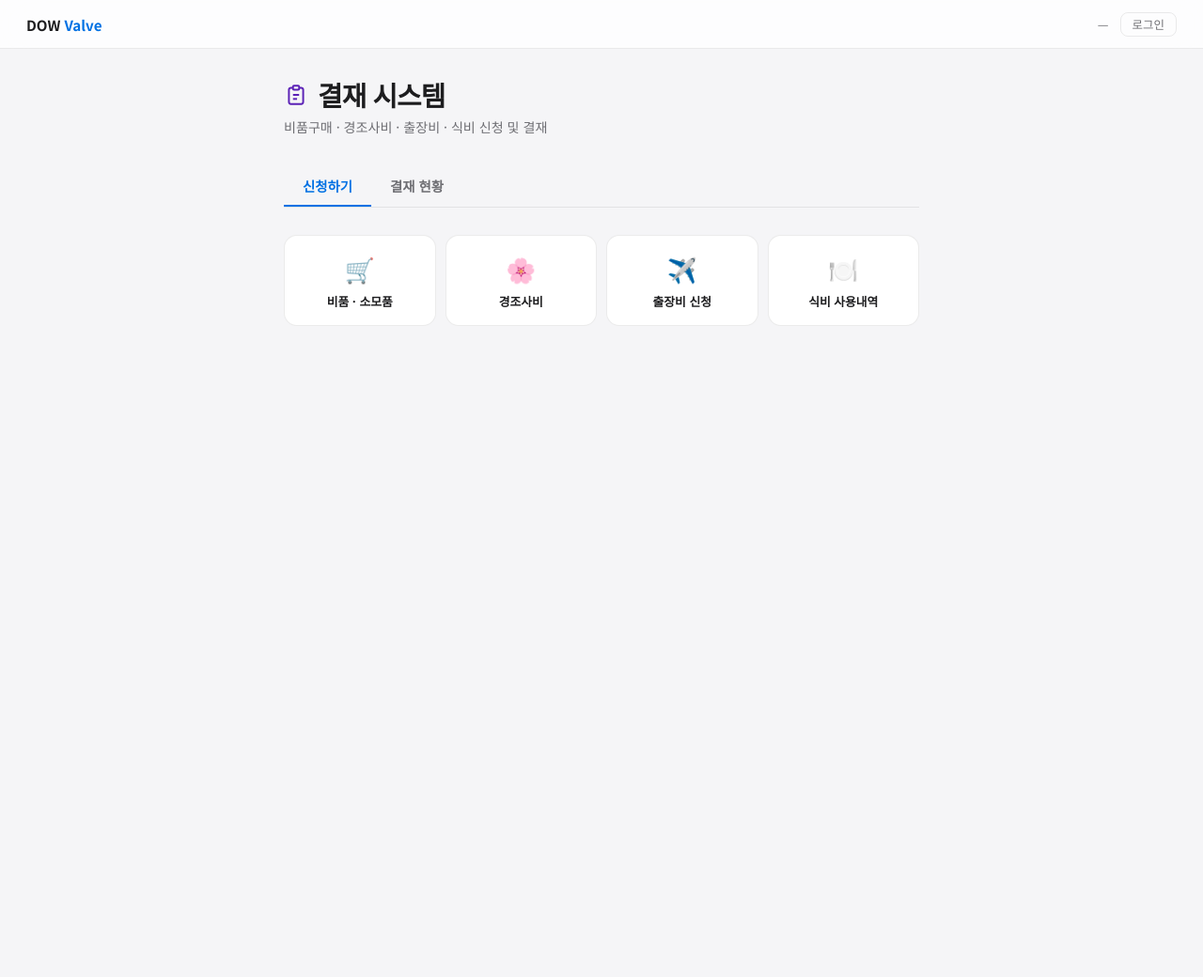
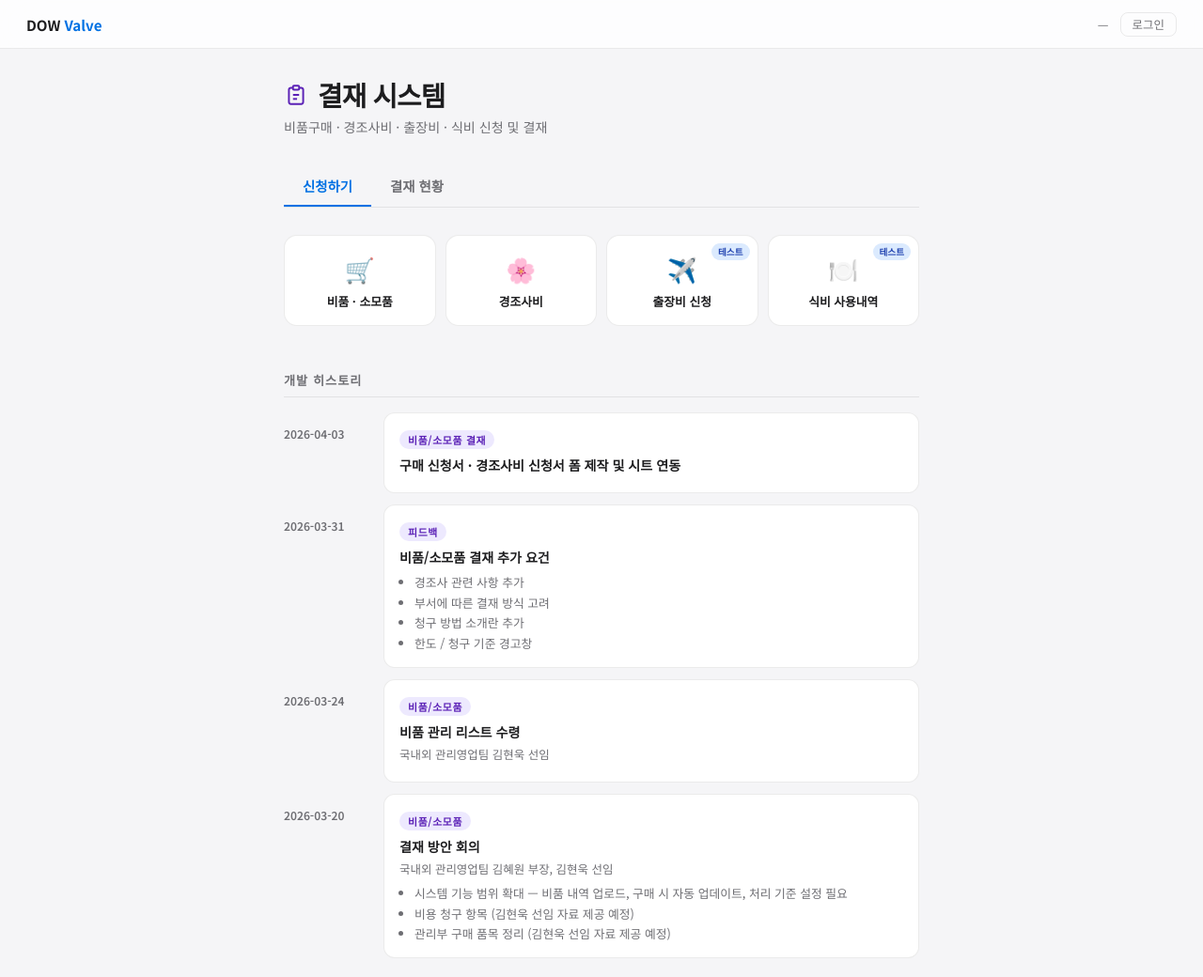
Before and after one commit to learnbook1103-design/dow_manage, a website: page approval.html in a window 1280 px wide. Shown: the whole page at 94% size. Before the commit the page ends 800 px from the top, so only its background shows below. Drawn offline with nearby package versions, Linux system fonts and the light colour scheme.

Commit message:
feat: add timeline component for development history and update type card UI with test badges

```diff
--- a/approval.html
+++ b/approval.html
@@ -273,6 +273,41 @@
         }
         .toast.show { opacity: 1; transform: translateX(-50%) translateY(0); }
 
+        /* TIMELINE */
+        .timeline { display: flex; flex-direction: column; gap: 12px; }
+        .tl-item { display: grid; grid-template-columns: 90px 1fr; gap: 16px; align-items: start; }
+        .tl-date { font-size: 0.75rem; font-weight: 600; color: var(--text-sub); padding-top: 14px; white-space: nowrap; }
+        .tl-card {
+            background: var(--surface);
+            border: 1px solid var(--border);
+            border-radius: 12px;
+            padding: 14px 16px;
+        }
+        .tl-tag {
+            display: inline-block;
+            font-size: 0.68rem;
+            font-weight: 700;
+            letter-spacing: 0.06em;
+            color: #5b21b6;
+            background: #ede9fe;
+            border-radius: 20px;
+            padding: 2px 9px;
+            margin-bottom: 7px;
+        }
+        .tl-title { font-size: 0.88rem; font-weight: 700; margin-bottom: 5px; }
+        .tl-meta { font-size: 0.78rem; color: var(--text-sub); margin-bottom: 6px; }
+        .tl-list {
+            margin: 6px 0 0 16px;
+            padding: 0;
+            font-size: 0.8rem;
+            color: var(--text-sub);
+            line-height: 1.7;
+        }
+        @media (max-width: 480px) {
+            .tl-item { grid-template-columns: 1fr; gap: 4px; }
+            .tl-date { padding-top: 0; }
+        }
+
         /* LOGIN MODAL */
         .login-modal-backdrop {
             display: none;
@@ -363,11 +398,13 @@
                     <div class="type-card-icon">🌸</div>
                     <div class="type-card-label">경조사비</div>
                 </div>
-                <div class="type-card" onclick="selectType('출장비', this)">
+                <div class="type-card" onclick="selectType('출장비', this)" style="position:relative;">
+                    <span style="position:absolute;top:8px;right:8px;font-size:0.6rem;font-weight:700;background:#dbeafe;color:#1e40af;padding:2px 7px;border-radius:10px;">테스트</span>
                     <div class="type-card-icon">✈️</div>
                     <div class="type-card-label">출장비 신청</div>
                 </div>
-                <div class="type-card" onclick="selectType('식비', this)">
+                <div class="type-card" onclick="selectType('식비', this)" style="position:relative;">
+                    <span style="position:absolute;top:8px;right:8px;font-size:0.6rem;font-weight:700;background:#dbeafe;color:#1e40af;padding:2px 7px;border-radius:10px;">테스트</span>
                     <div class="type-card-icon">🍽️</div>
                     <div class="type-card-label">식비 사용내역</div>
                 </div>
@@ -527,6 +564,54 @@
                 <button class="filter-btn" onclick="filterList('rejected', this)">반려</button>
             </div>
             <div id="ap-list-container"><p style="color:var(--text-sub);font-size:0.85rem;">불러오는 중...</p></div>
+        </div>
+
+        <!-- 개발 히스토리 -->
+        <div style="margin-top:3rem;">
+            <div style="font-size:0.82rem;font-weight:700;color:var(--text-sub);letter-spacing:0.08em;text-transform:uppercase;margin-bottom:1rem;padding-bottom:0.5rem;border-bottom:1px solid var(--border);">개발 히스토리</div>
+            <div class="timeline">
+                <div class="tl-item">
+                    <div class="tl-date">2026-04-03</div>
+                    <div class="tl-card">
+                        <div class="tl-tag">비품/소모품 결재</div>
+                        <div class="tl-title">구매 신청서 · 경조사비 신청서 폼 제작 및 시트 연동</div>
+                    </div>
+                </div>
+                <div class="tl-item">
+                    <div class="tl-date">2026-03-31</div>
+                    <div class="tl-card">
+                        <div class="tl-tag">피드백</div>
+                        <div class="tl-title">비품/소모품 결재 추가 요건</div>
+                        <ul class="tl-list">
+                            <li>경조사 관련 사항 추가</li>
+                            <li>부서에 따른 결재 방식 고려</li>
+                            <li>청구 방법 소개란 추가</li>
+                            <li>한도 / 청구 기준 경고창</li>
+                        </ul>
+                    </div>
+                </div>
+                <div class="tl-item">
+                    <div class="tl-date">2026-03-24</div>
+                    <div class="tl-card">
+                        <div class="tl-tag">비품/소모품</div>
+                        <div class="tl-title">비품 관리 리스트 수령</div>
+                        <div class="tl-meta">국내외 관리영업팀 김현욱 선임</div>
+                    </div>
+                </div>
+                <div class="tl-item">
+                    <div class="tl-date">2026-03-20</div>
+                    <div class="tl-card">
+                        <div class="tl-tag">비품/소모품</div>
+                        <div class="tl-title">결재 방안 회의</div>
+                        <div class="tl-meta">국내외 관리영업팀 김혜원 부장, 김현욱 선임</div>
+                        <ul class="tl-list">
+                            <li>시스템 기능 범위 확대 — 비품 내역 업로드, 구매 시 자동 업데이트, 처리 기준 설정 필요</li>
+                            <li>비용 청구 항목 (김현욱 선임 자료 제공 예정)</li>
+                            <li>관리부 구매 품목 정리 (김현욱 선임 자료 제공 예정)</li>
+                        </ul>
+                    </div>
+                </div>
+            </div>
         </div>
     </main>
 
```
